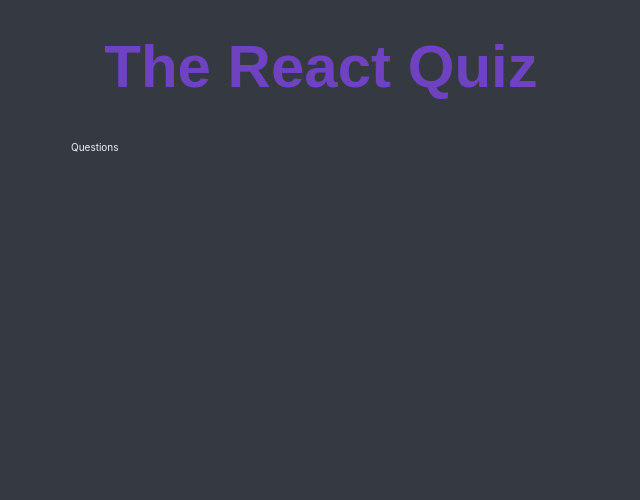
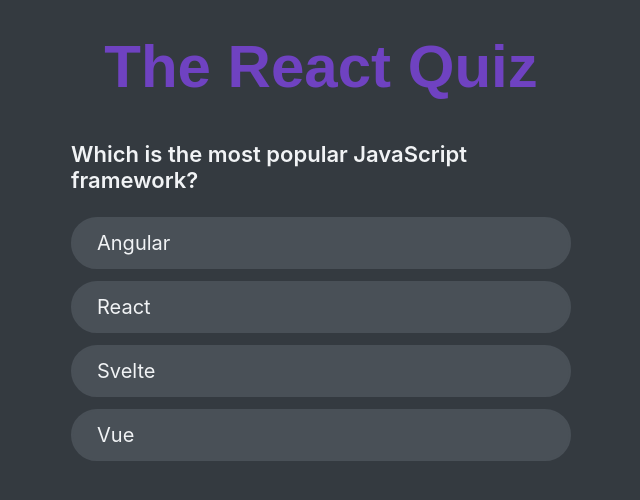
Before and after one commit to mhistiak3/react-quiz-app, a React (Vite) app: page / in a window 1280 px wide. Both pictures are taken after a click on the button "Let's Start". Shown: the top 500 px of the page, without its empty margins (319-959 px from the left). Built offline with nearby package versions, Linux system fonts and the light colour scheme; a web font is replaced by a local one.

Commit message:
Display Qustion

```diff
--- a/src/App.jsx
+++ b/src/App.jsx
@@ -9,6 +9,7 @@
 const initialState = {
   questions: [],
   status: "loading",
+  currentQIndex:0
 };
 function reducer(state, action) {
   switch (action.type) {
@@ -24,7 +25,10 @@
   }
 }
 export default function App() {
-  const [{ questions, status }, dispatch] = useReducer(reducer, initialState);
+  const [{ questions, status, currentQIndex }, dispatch] = useReducer(
+    reducer,
+    initialState
+  );
   let numQuestions = questions.length
   useEffect(() => {
     async function fetchData() {
@@ -49,7 +53,9 @@
         {status === "ready" && (
           <StartScreen numQuestions={numQuestions} dispatch={dispatch} />
         )}
-        {status === "active" && <Questions />}
+        {status === "active" && (
+          <Questions question={questions[currentQIndex]} />
+        )}
       </Main>
     </div>
   );
--- a/src/components/Questions.jsx
+++ b/src/components/Questions.jsx
@@ -1,6 +1,18 @@
-const Questions = () => {
+const Questions = ({ question }) => {
+    console.log(question);
+
   return (
-    <div>Questions</div>
-  )
-}
+    <div>
+      <h4>{question.question}</h4>
+      <div className="options">
+        {question?.options.map((option, index) => (
+          <button key={index} className="btn btn-option">
+            {option}
+          </button>
+        ))}
+      </div>
+
+    </div>
+  );
+};
 export default Questions
```
